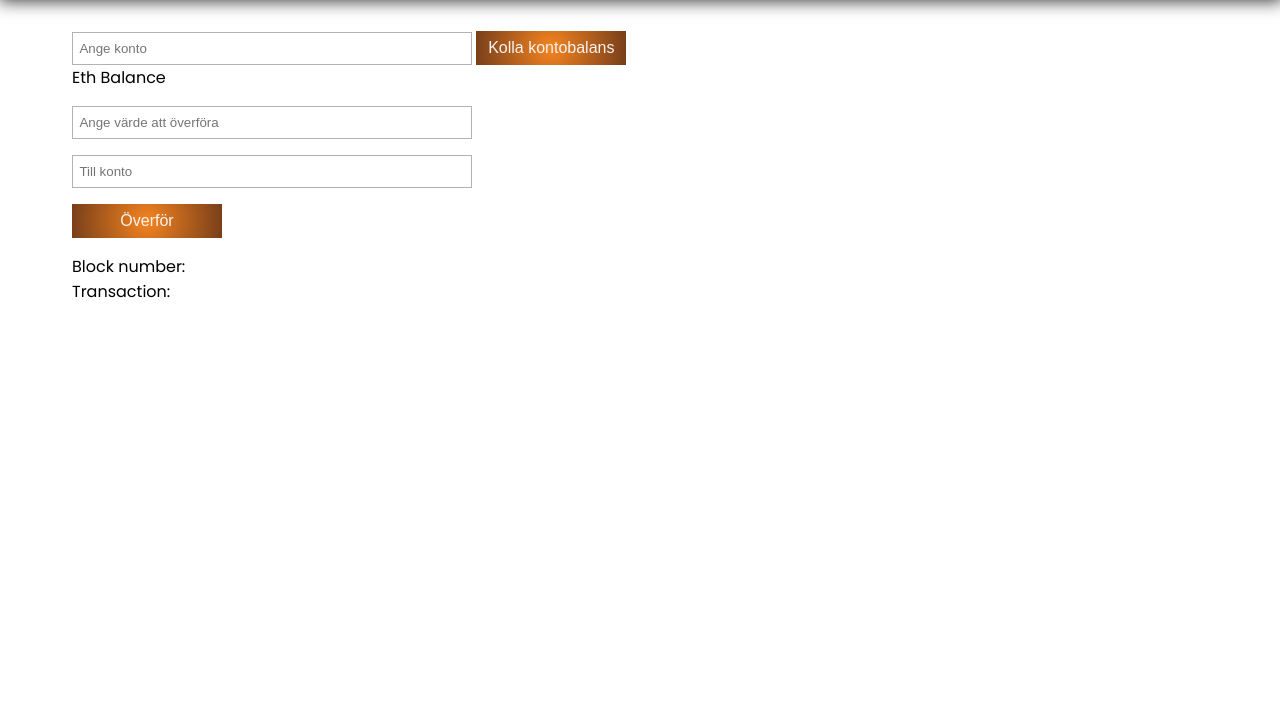
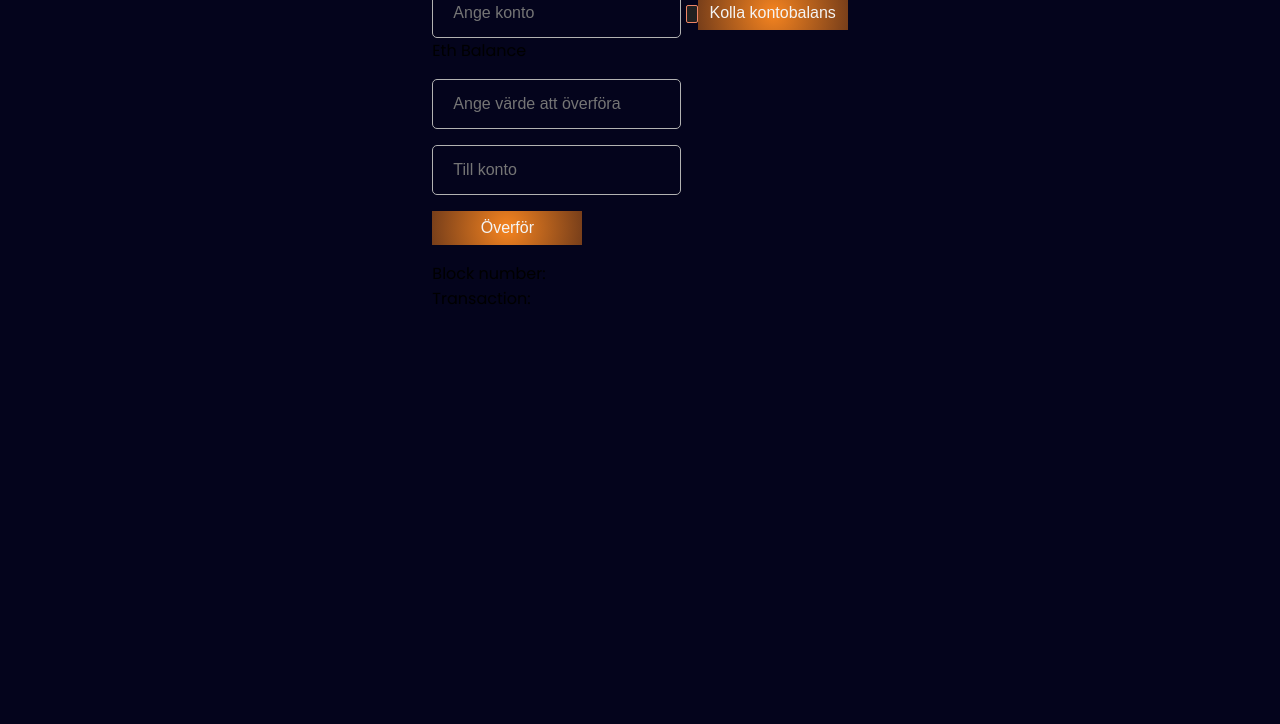
Before and after one commit to VonAdamo/Block-Explorer, a website: page index.html in a window 1280 px wide. Shown: the part 76-800 px from the top of the page. Drawn offline with Linux system fonts and the light colour scheme.

Commit message:
added css

```diff
--- a/app.css
+++ b/app.css
@@ -1,9 +1,11 @@
 @import url('https://fonts.googleapis.com/css2?family=Poppins:ital,wght@0,100;0,300;0,400;0,600;0,700;1,100;1,300;1,400;1,600&display=swap');
+
 
 * {
   margin: 0;
   padding: 0;
   box-sizing: border-box;
+  background-color: #04041c;
 }
 
 body {
@@ -17,7 +19,7 @@ input {
   outline: none !important;
 }
 
-.top-bar {
+/* .top-bar {
   display: flex;
   align-items: center;
   height: 75px;
@@ -27,15 +29,19 @@ input {
   margin-bottom: 1rem;
   padding: 0 1rem;
   box-shadow: 1px 0px 16px 2px rgba(0, 0, 0, 0.8);
-}
+} */
 
 .top-bar h1 {
   color: #f4f4f4;
 }
 
 .container {
+  display: flex;
+  align-items: center;
+  justify-content: center;
   margin: auto;
   max-width: 1200px;
+  max-height: 1200px;
   padding: 1rem 2rem;
 }
 
@@ -48,11 +54,32 @@ input {
   color: #4646f8;
 }
 .form-control {
+  position: relative;
   margin-bottom: 1rem;
 }
 
-.form-control input[type='text'] {
-  width: 400px;
+.form-control input {
+  padding: 15px 20px;
+  outline: none;
+  background: transparent;
+  border-radius: 5px;
+  color: #fff;
+  border: 1 px solid#ee8465;
+  font-size: 1em;
+  transition: 0.4s cubic-bezier(0.05, 0.81, 0, 0.93);
+}
+
+.form-control input:focus ~
+span,
+.form-control input:valid ~
+span {
+  font-size: 0.7em;
+  transform: translateX(14px) translateY(-7.5px);
+  padding: 0 5px;
+  border-radius: 2px;
+  background: #212121;
+  letter-spacing: 0em;
+  border: 1px solid #ee8465
 }
 
 .btn {
--- a/index.html
+++ b/index.html
@@ -22,11 +22,11 @@
         <section>
           <div class="form-control">
             <input
-              type="text"
+              type=text
               name="accountNumber"
               id="accountNumber"
               placeholder="Ange konto" />
-
+              <span></span>
             <button
               id="checkBalance"
               class="btn btn-primary">
--- /dev/null
+++ b/walletAdress.js
@@ -0,0 +1,4 @@
+
+const walletAdress = () => {
+
+};
```
Also changed, not shown: app.test.js (+18 -4 lines), walletAdress.test.js (added, +2 -0 lines).
